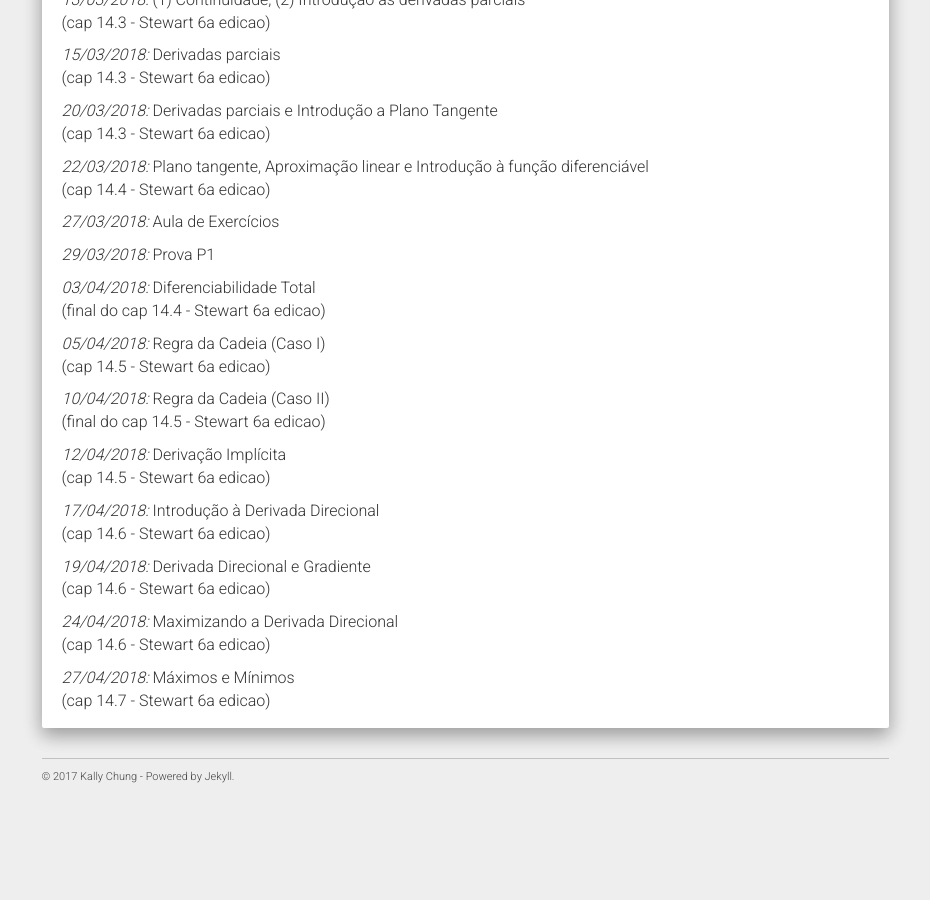
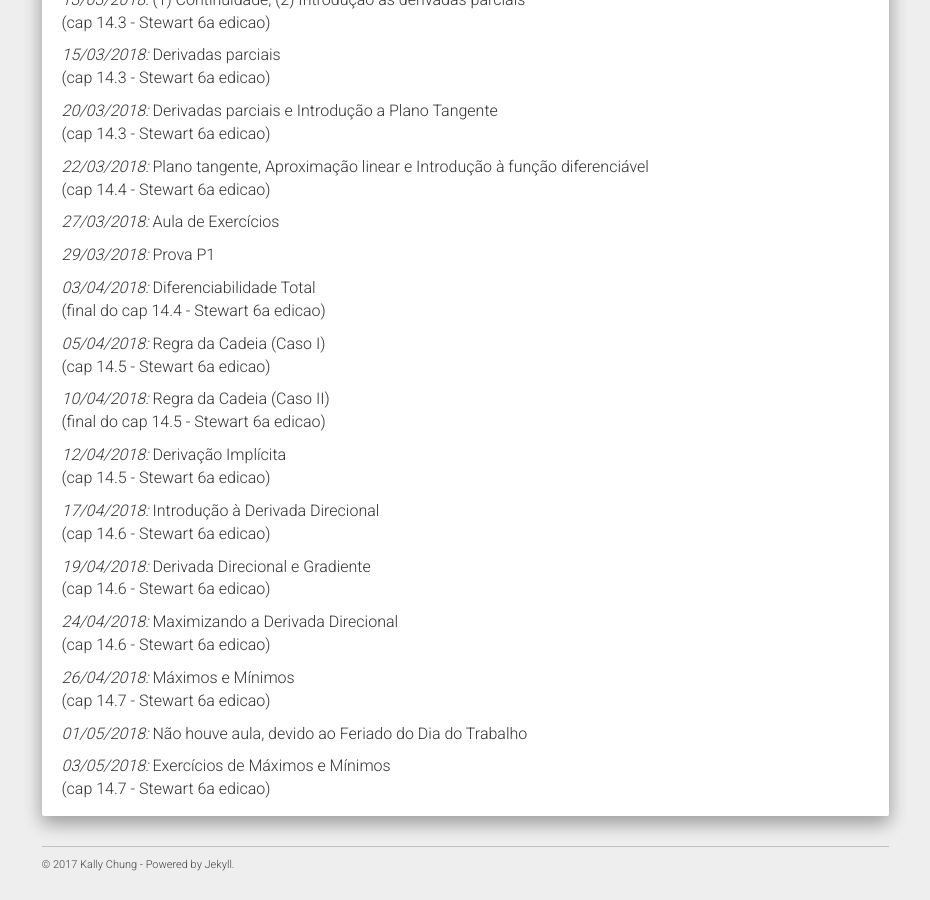
Before and after one commit to chunggnuhc/chunggnuhc.github.io, a Jekyll site: the page built from CM202-Calc2-1sem2018.md, in a window 1280 px wide and 900 px high, scrolled down 2175 px. Shown: the whole window, without its empty margins (321-1251 px from the left). Built offline with Jekyll 4.4.1, drawn with Linux system fonts in a browser that asks for light colours; nearby versions of some CDN libraries; before the commit the page ends 2987 px from its top, so only the background shows below that.

Commit message:
Update CM202 - Cronog

```diff
--- a/CM202-Calc2-1sem2018.md
+++ b/CM202-Calc2-1sem2018.md
@@ -128,4 +128,8 @@ Editora Cengage Learning
 
   _24/04/2018:_ Maximizando a Derivada Direcional <br />(cap 14.6 - Stewart 6a edicao)
 
-  _27/04/2018:_ Máximos e Mínimos <br />(cap 14.7 - Stewart 6a edicao)
+  _26/04/2018:_ Máximos e Mínimos <br />(cap 14.7 - Stewart 6a edicao)
+
+  _01/05/2018:_ Não houve aula, devido ao Feriado do Dia do Trabalho
+
+  _03/05/2018:_ Exercícios de Máximos e Mínimos <br />(cap 14.7 - Stewart 6a edicao)
```
